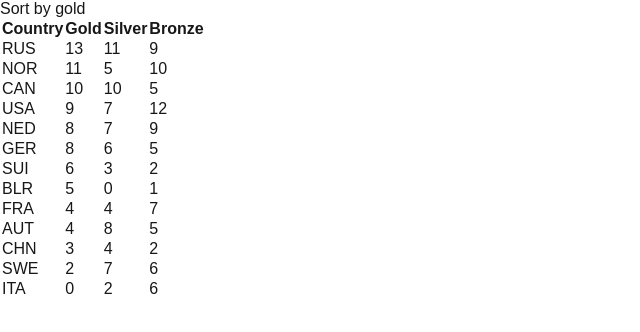
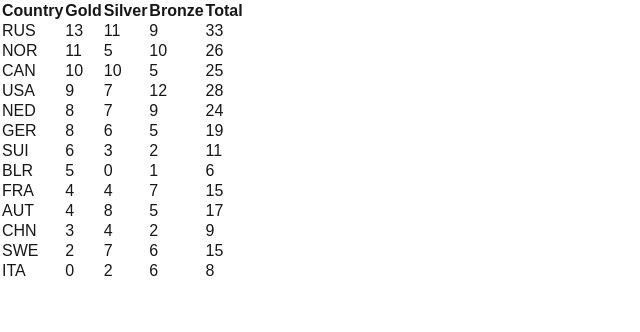
Before and after one commit to leegee/medals-mini-app, a Next.js app: page / in a window 1280 px wide. Shown: the top 332 px of the page, without its empty margins (0-640 px from the left). Built offline with nearby package versions, Linux system fonts and the light colour scheme.

Commit message:
Show totals

```diff
--- a/src/components/MedalTable.tsx
+++ b/src/components/MedalTable.tsx
@@ -31,8 +31,6 @@ export default function MedalTable({
     }
 
     return (
-        <>
-            <p>Sort by {sortKey}</p>
         <table>
             <thead>
                 <tr>
@@ -40,6 +38,7 @@ export default function MedalTable({
                     <th onClick={() => handleSort('gold')}>Gold</th>
                     <th onClick={() => handleSort('silver')}>Silver</th>
                     <th onClick={() => handleSort('bronze')}>Bronze</th>
+                    <th>Total</th>
                 </tr>
             </thead>
             <tbody>
@@ -49,10 +48,10 @@ export default function MedalTable({
                         <td>{entry.gold}</td>
                         <td>{entry.silver}</td>
                         <td>{entry.bronze}</td>
+                        <td>{entry.gold + entry.silver + entry.bronze}</td>
                     </tr>
                 ))}
             </tbody>
         </table>
-        </>
     );
 }
```
Lines whose indentation alone changed are shown as unchanged.
